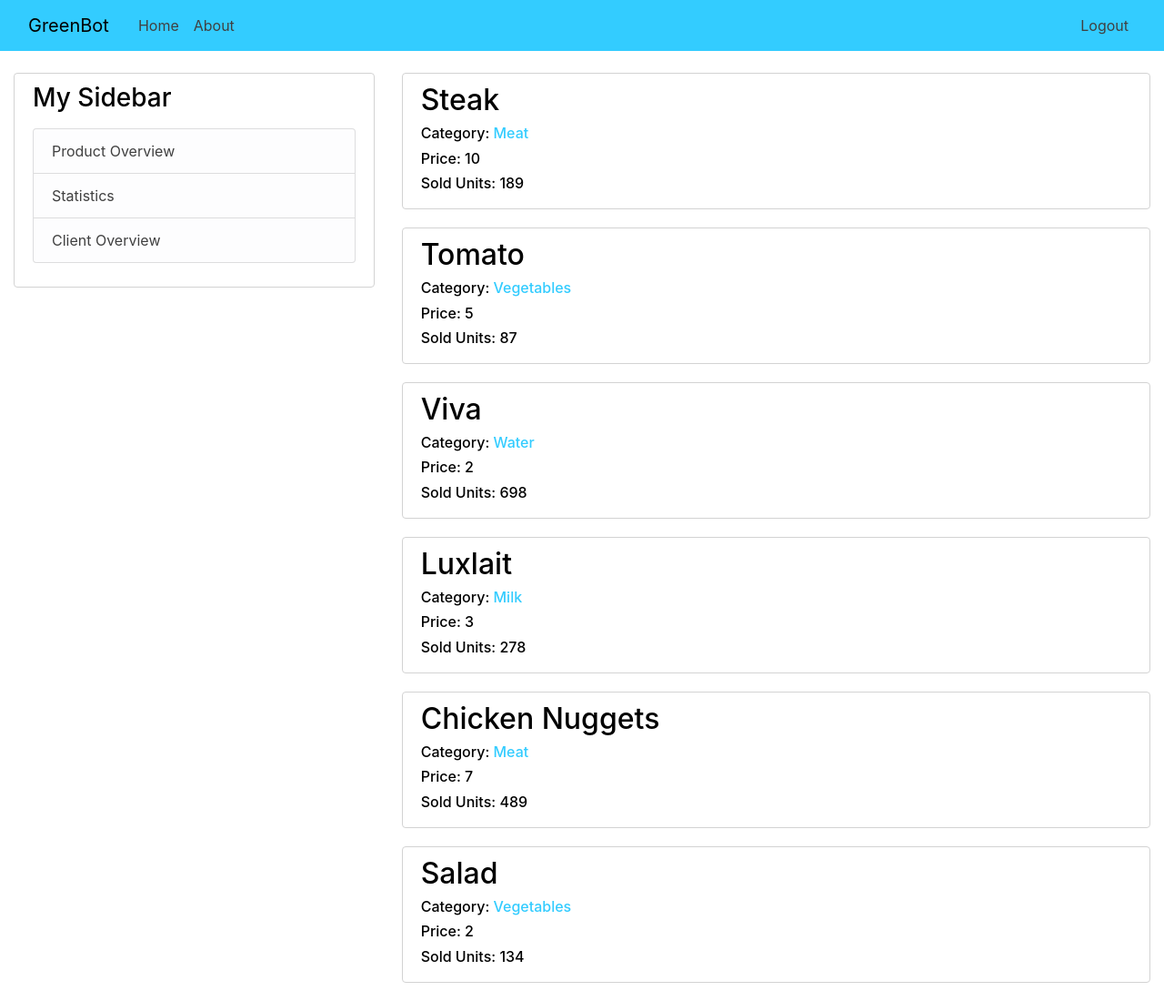
After one commit to TimKie/BSP3, a Django app: page /product_overview/ in a window 1280 px wide. The commit adds this page. Shown: the whole page at 91% size. Run offline with Django 3.2, Linux system fonts and the light colour scheme; a user stored in the database is signed in; some libraries are stand-ins or nearby versions.

Commit message:
statistics changed / features added

```diff
--- a/GreenBot/static/GreenBot/main.css
+++ b/GreenBot/static/GreenBot/main.css
@@ -1,7 +1,13 @@
 body {
     background: White;
-    color: Gray;
     margin-top: 80px;
+}
+
+/* Changing the width of the container (width of the website) */
+@media (min-width: 1200px) {
+    .container{
+        max-width: 1300px;
+    }
 }
 
 h1, h2, h3, h4, h5, h6 {
--- a/GreenBot/templates/GreenBot/base.html
+++ b/GreenBot/templates/GreenBot/base.html
@@ -61,9 +61,19 @@
             <h3>My Sidebar</h3>
             <p class='text-muted'>
               <ul class="list-group"><!-- You can put any information here. -->
-                <li class="list-group-item list-group-item-light"><a class="sidebar-items" href="#">Product Overview</a></li>
-                <li class="list-group-item list-group-item-light"><a class="sidebar-items" href="#">Most Sold Product</a></li>
-                <li class="list-group-item list-group-item-light"><a class="sidebar-items" href="{% url 'GreenBot-statistics' %}">Statistics</a></li>
+                <li class="list-group-item list-group-item-light"><a class="sidebar-items" href="{% url 'GreenBot-product_overview' %}">Product Overview</a></li>
+                <li class="list-group-item list-group-item-light">
+                    <!-- Drop Down Menu in Sidebar -->
+                    <a class="sidebar-items" href="#pageSubmenu" data-toggle="collapse" aria-expanded="false">Statistics</a>
+                        <ul class="collapse list-unstyled" id="pageSubmenu">
+                            <li>
+                                <a class="sidebar-items" href="{% url 'GreenBot-most_sold_products' %}">Most Sold Products</a>
+                            </li>
+                            <li>
+                                <a class="sidebar-items" href="{% url 'GreenBot-most_expensive_products' %}">Most Expensive Products</a>
+                            </li>
+                        </ul>
+                </li>
                 <li class="list-group-item list-group-item-light"><a class="sidebar-items" href="#">Client Overview</a></li>
               </ul>
             </p>
--- a/GreenBot/templates/GreenBot/statistics.html
+++ b/GreenBot/templates/GreenBot/most_expensive_products.html
@@ -45,5 +45,5 @@
 {% endblock scripts %}
 
 {% block content %}
-<canvas id="myChart" width="400" height="400"></canvas>
+<canvas id="myChart" width="400" height="300"></canvas>
 {% endblock content %}
--- /dev/null
+++ b/GreenBot/templates/GreenBot/product_overview.html
@@ -0,0 +1,13 @@
+{% extends 'GreenBot/base.html' %}
+{% block content %}
+    {% for product in products %}
+        <article class="content-section">
+          <div>
+              <h2> {{ product.name }}</h2>
+              <h6>Category: <a href="#">{{ product.category }}</a></h6>
+              <h6>Price: {{ product.price }}</h6>
+              <h6>Sold Units: {{ product.units_sold }}</h6>
+          </div>
+        </article>
+    {% endfor %}
+{% endblock content %}
--- a/GreenBot/urls.py
+++ b/GreenBot/urls.py
@@ -4,5 +4,7 @@ from . import views
 urlpatterns = [
     path('', views.home, name='GreenBot-home'),
     path('about/', views.about, name='GreenBot-about'),
-    path('statistics/', views.ChartView.as_view(), name='GreenBot-statistics')
+    path('most_expensive_products/', views.MostExpensiveProducts.as_view(), name='GreenBot-most_expensive_products'),
+    path('product_overview/', views.product_overview, name='GreenBot-product_overview'),
+    path('most_sold_products/', views.MostSoldProducts.as_view(), name='GreenBot-most_sold_products')
 ]
--- a/GreenBot/views.py
+++ b/GreenBot/views.py
@@ -1,47 +1,12 @@
 from django.shortcuts import render
 from django.contrib.auth.decorators import login_required
 from django.views.generic import TemplateView
-
-products = [
-    {
-        'category': 'Meat',
-        'name': 'Steak',
-        'price': 10,
-    },
-    {
-        'category': 'Vegetables',
-        'name': 'Tomato',
-        'price': 5,
-    },
-    {
-        'category': 'Water',
-        'name': 'Viva',
-        'price': 2,
-    },
-    {
-        'category': 'Milk',
-        'name': 'Luxlait',
-        'price': 3,
-    },
-    {
-        'category': 'Meat',
-        'name': 'Chicken Nuggets',
-        'price': 7,
-    },
-    {
-        'category': 'Vegetables',
-        'name': 'Salad',
-        'price': 2,
-    },
-]
+from product_list import products
 
 
 @login_required()
 def home(request):
-    context = {
-        'products': products
-    }
-    return render(request, 'GreenBot/home.html', context)
+    return render(request, 'GreenBot/home.html')
 
 
 @login_required()
@@ -49,10 +14,27 @@ def about(request):
     return render(request, 'GreenBot/about.html', {'title': 'About'})
 
 
-class ChartView(TemplateView):
-    template_name = 'GreenBot/statistics.html'
+@login_required()
+def product_overview(request):
+    context = {
+        'products': products
+    }
+    return render(request, 'GreenBot/product_overview.html', context)
+
+
+class MostExpensiveProducts(TemplateView):
+    template_name = 'GreenBot/most_expensive_products.html'
 
     def get_context_data(self, **kwargs):
         context = super().get_context_data(**kwargs)
         context["qs"] = products
         return context
+
+
+class MostSoldProducts(TemplateView):
+    template_name = 'GreenBot/most_sold_products.html'
+
+    def get_context_data(self, **kwargs):
+        context = super().get_context_data(**kwargs)
+        context["qs"] = products
+        return context
--- /dev/null
+++ b/product_list.py
@@ -0,0 +1,38 @@
+products = [
+    {
+        'category': 'Meat',
+        'name': 'Steak',
+        'price': 10,
+        'units_sold': 189
+    },
+    {
+        'category': 'Vegetables',
+        'name': 'Tomato',
+        'price': 5,
+        'units_sold': 87
+    },
+    {
+        'category': 'Water',
+        'name': 'Viva',
+        'price': 2,
+        'units_sold': 698
+    },
+    {
+        'category': 'Milk',
+        'name': 'Luxlait',
+        'price': 3,
+        'units_sold': 278
+    },
+    {
+        'category': 'Meat',
+        'name': 'Chicken Nuggets',
+        'price': 7,
+        'units_sold': 489
+    },
+    {
+        'category': 'Vegetables',
+        'name': 'Salad',
+        'price': 2,
+        'units_sold': 134
+    },
+]
```
Also changed, not shown: GreenBot/templates/GreenBot/home.html (+1 -8 lines), GreenBot/templates/GreenBot/most_sold_products.html (added, +49 -0 lines), db.sqlite3.
